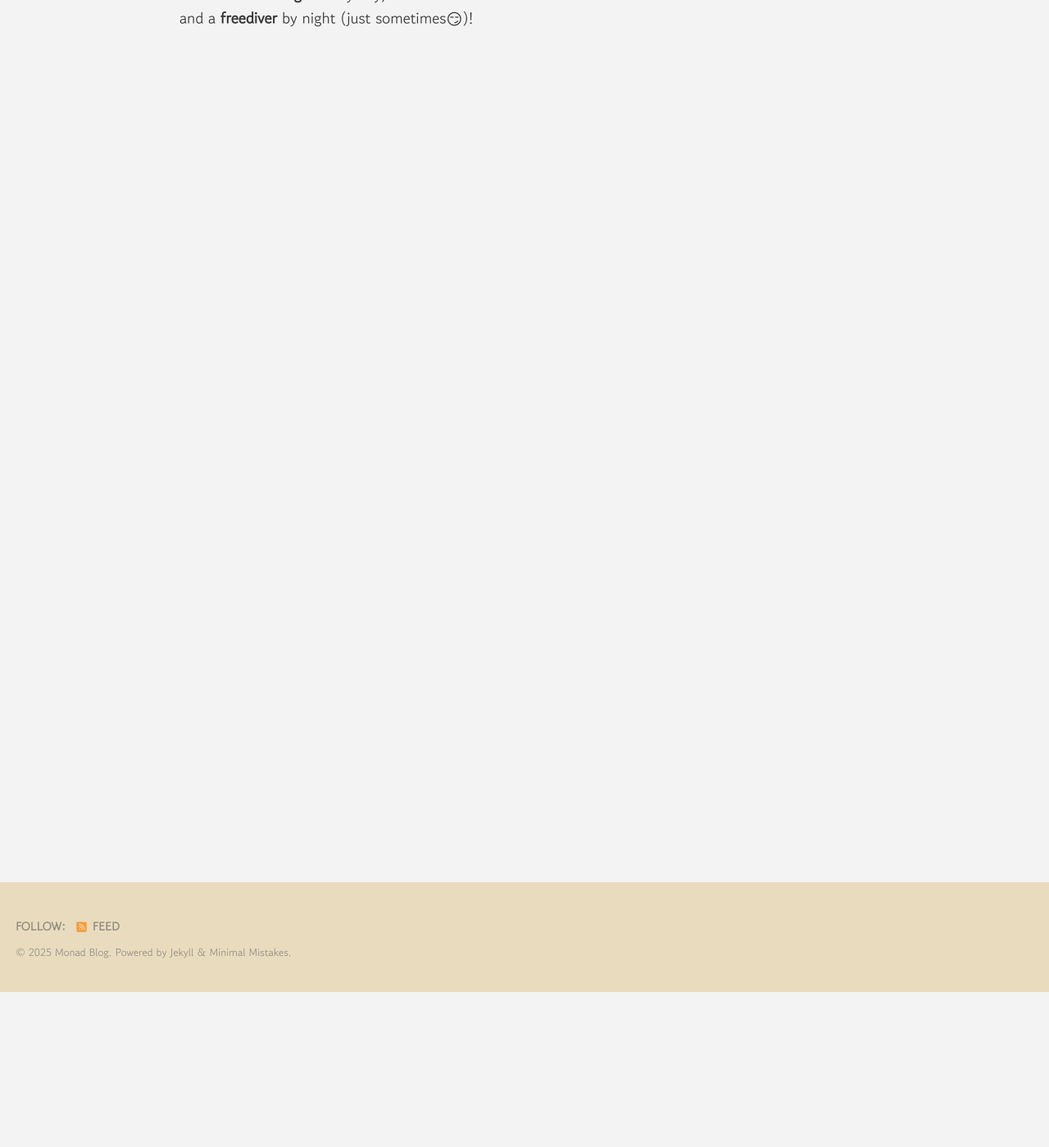
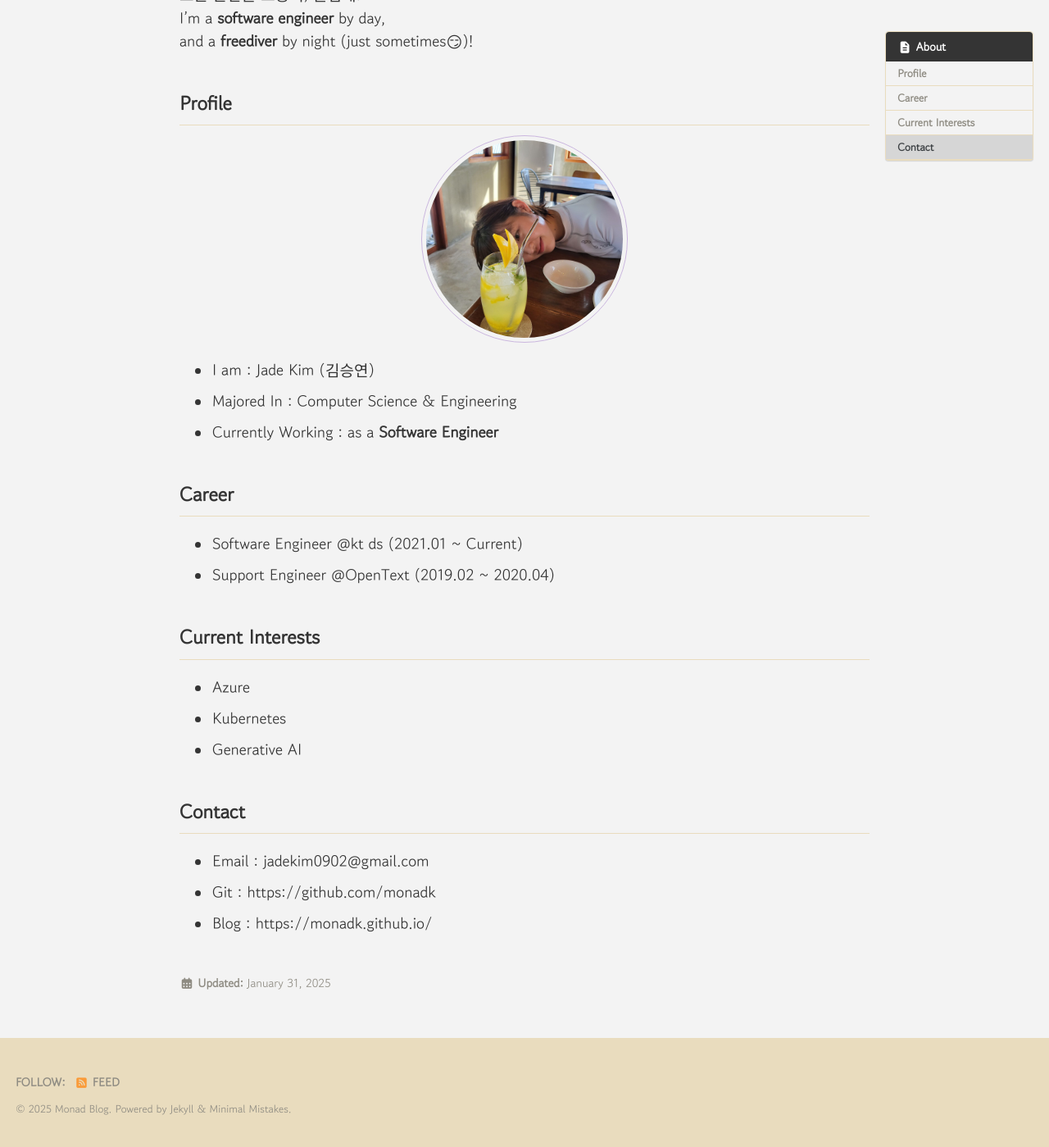
Before and after one commit to monadk/monadk.github.io, a Jekyll site: the page built from _pages/about.md, in a window 1280 px wide and 1400 px high, scrolled down 190 px. Shown: the whole window at 82% size. Built offline with Jekyll 4.4.1, drawn with Linux system fonts in a browser that asks for light colours; cached includes are drawn as plain includes.

Commit message:
Update About.md

```diff
--- a/_pages/about.md
+++ b/_pages/about.md
@@ -2,10 +2,45 @@
 permalink: /about/
 title: "Hi there, I'm Jade.🌵"
 layout: single
-# toc: true
-# toc_sticky: true
-# toc_label: "MYSELF"
+search: true
+last_modified_at: 2025-01-31T01:12:00+09:00
+toc: true
+toc_sticky: true
+toc_label: "About"
 ---
+<br>
 모든 순간을 소중히, 즐겁게.<br>
 I’m a **software engineer** by day,<br>
 and a **freediver** by night (just sometimes😏)!
+
+## Profile
+<center>
+<img src="/assets/images/profile.jpg" style="
+border: 1px solid #cab6de;
+border-radius: 50%;
+padding: 5px;
+-moz-border-radius: 50%;
+-khtml-border-radius: 50%;
+-webkit-border-radius: 50%;
+width: 30%;
+height: 30%;
+"></center>
+
+
+* I am : Jade Kim (김승연)
+* Majored In : Computer Science & Engineering
+* Currently Working : as a **Software Engineer**
+
+## Career
+ - Software Engineer @kt ds (2021.01 ~ Current)
+ - Support Engineer @OpenText (2019.02 ~ 2020.04)
+
+## Current Interests
+ * Azure
+ * Kubernetes
+ * Generative AI
+
+## Contact
+ * Email : [jadekim0902@gmail.com](mailto:jadekim0902@gmail.com)
+ * Git : [https://github.com/monadk](https://github.com/monadk)
+ * Blog : [https://monadk.github.io/](https://monadk.github.io/)
```
Also changed, not shown: assets/images/profile.jpg.
